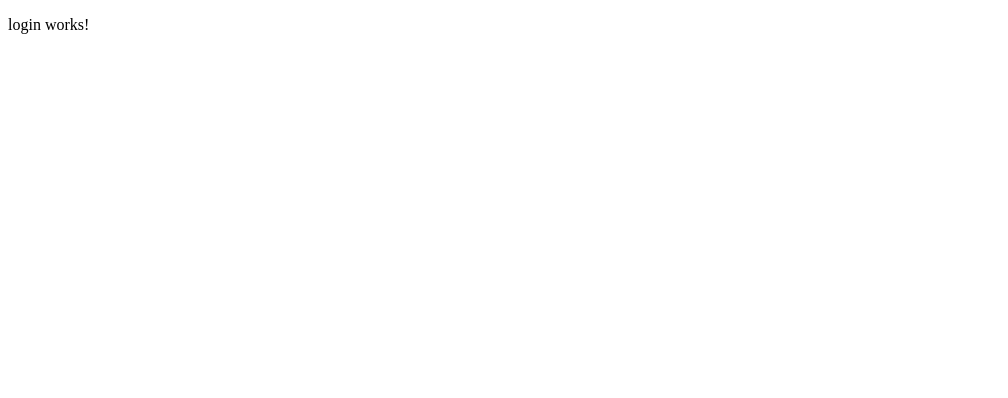
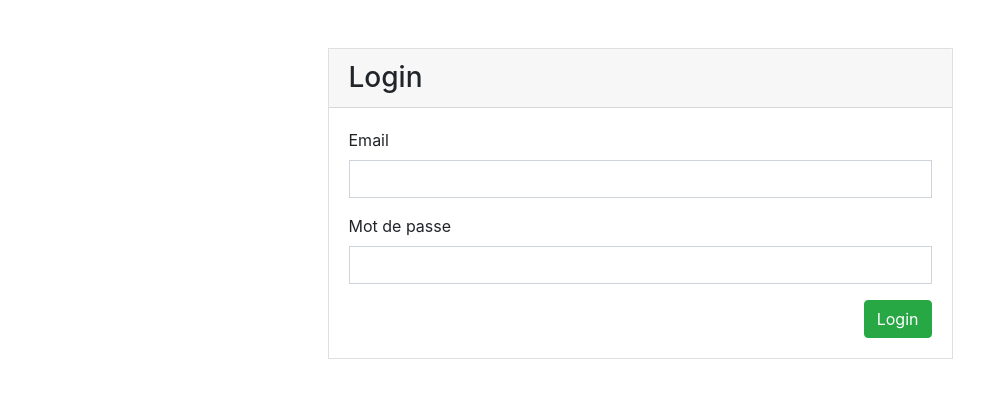
Before and after one commit to RexT2507/Projet_Web_Service_Enigma, an Angular app in the folder projet-client/: page /login in a window 1280 px wide. Shown: the top 398 px of the page, without its empty margins (0-1008 px from the left). Built offline with nearby package versions, Linux system fonts and the light colour scheme.

Commit message:
[DEV] Ajout du style bootstrap

```diff
--- a/projet-client/src/app/components/login/login.component.html
+++ b/projet-client/src/app/components/login/login.component.html
@@ -1 +1,36 @@
-<p>login works!</p>
+
+<div class="row pt-5">
+
+  <div class="col-md-6 mx-auto">
+
+    <div class="card rounded-0">
+
+      <div class="card-header">
+        <h3 class="mb-0">Login</h3>
+      </div>
+
+      <div class="card-body">
+
+        <form class="form">
+
+          <div class="form-group">
+            <label for="">Email</label>
+            <input type="text" class="form-control rounded-0" name="email" required>
+          </div>
+
+          <div class="form-group">
+            <label for="" >Mot de passe</label>
+            <input type="password" class="form-control rounded-0" name="password" required>
+          </div>
+
+          <button  type="button" class="btn btn-success float-right">Login</button>
+
+        </form>
+
+      </div>
+
+    </div>
+
+  </div>
+
+</div>
--- a/projet-client/src/index.html
+++ b/projet-client/src/index.html
@@ -6,8 +6,14 @@
   <base href="/">
   <meta name="viewport" content="width=device-width, initial-scale=1">
   <link rel="icon" type="image/x-icon" href="favicon.ico">
+  <link rel="stylesheet" href="https://stackpath.bootstrapcdn.com/bootstrap/4.3.1/css/bootstrap.min.css" integrity="sha384-ggOyR0iXCbMQv3Xipma34MD+dH/1fQ784/j6cY/iJTQUOhcWr7x9JvoRxT2MZw1T" crossorigin="anonymous">
+  <link href="https://fonts.googleapis.com/css?family=Roboto:300,400,500&display=swap" rel="stylesheet">
+  <link href="https://fonts.googleapis.com/icon?family=Material+Icons" rel="stylesheet">
 </head>
 <body>
   <app-root></app-root>
+  <script src="https://code.jquery.com/jquery-3.3.1.slim.min.js" integrity="sha384-q8i/X+965DzO0rT7abK41JStQIAqVgRVzpbzo5smXKp4YfRvH+8abtTE1Pi6jizo" crossorigin="anonymous"></script>
+  <script src="https://cdnjs.cloudflare.com/ajax/libs/popper.js/1.14.7/umd/popper.min.js" integrity="sha384-UO2eT0CpHqdSJQ6hJty5KVphtPhzWj9WO1clHTMGa3JDZwrnQq4sF86dIHNDz0W1" crossorigin="anonymous"></script>
+  <script src="https://stackpath.bootstrapcdn.com/bootstrap/4.3.1/js/bootstrap.min.js" integrity="sha384-JjSmVgyd0p3pXB1rRibZUAYoIIy6OrQ6VrjIEaFf/nJGzIxFDsf4x0xIM+B07jRM" crossorigin="anonymous"></script>
 </body>
 </html>
```
